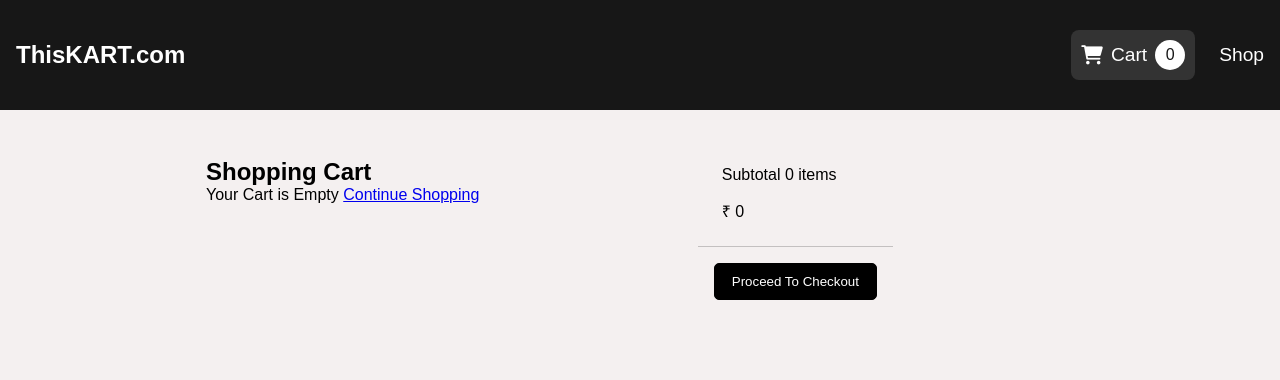
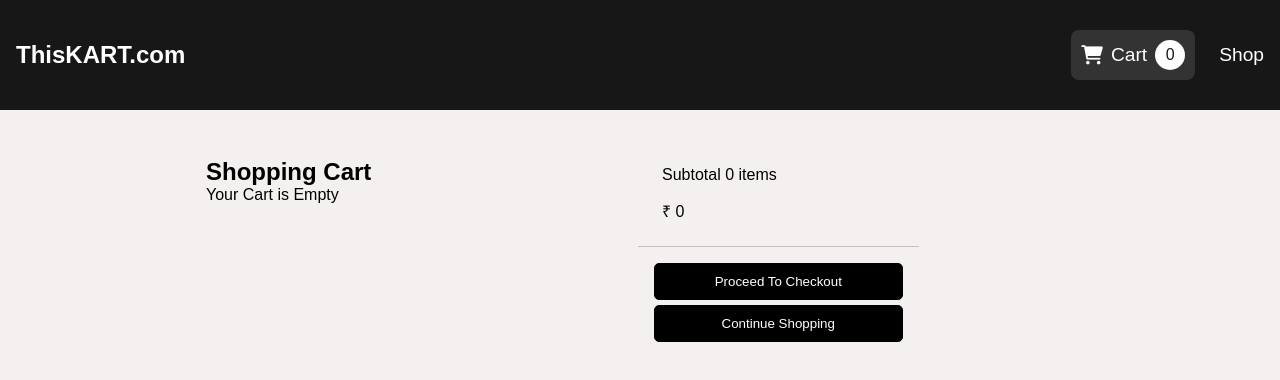
Before and after one commit to luckymeraj/thisKartMERNshopping, a React (Create React App) app in the folder frontend/: page /cart in a window 1280 px wide. Shown: the top 380 px of the page. Built offline with nearby package versions, Linux system fonts and the light colour scheme.

Commit message:
cart count

```diff
--- a/frontend/src/Screens/CartScreen.css
+++ b/frontend/src/Screens/CartScreen.css
@@ -38,14 +38,19 @@ padding: 1rem;
 }
 
 .cartscreen_right >div> button{
-    padding: 10px 17px;
+    padding: 10px 1px;
     width: 100%;
     background: black;
     color: white;
     border: 1px solid black;
     border-radius: 5px;
     cursor: pointer;
+    margin-bottom: 5px;
 }
+
+
+
+
 
 .cartscreen_right div button:hover{
 opacity: 0.8;
--- a/frontend/src/Screens/CartScreen.jsx
+++ b/frontend/src/Screens/CartScreen.jsx
@@ -1,6 +1,6 @@
 import './CartScreen.css';
 import {useDispatch,useSelector} from 'react-redux';
-import { Link } from 'react-router-dom';
+import { Link, useNavigate } from 'react-router-dom';
 
 // component
 import CartItem from '../components/CartItem';
@@ -10,8 +10,8 @@ import CartItem from '../components/CartItem';
 import {addToCart, removeFromCart} from '../redux/actions/cartActions';
 
 const CartScreen = () => {
-
     const dispatch= useDispatch();
+    const navigate=useNavigate();
 
     const cart= useSelector((state)=>state.cart);
     const {cartItems}=cart;
@@ -32,6 +32,10 @@ const CartScreen = () => {
     const getCartSubTotal=()=>{
         return cartItems.reduce((price,item)=>(item.price*item.qty) + price, 0)
     }
+    const continueShopping=()=>{
+        navigate('/')
+
+    }
 
 
 
@@ -41,7 +45,8 @@ const CartScreen = () => {
                 <h2>Shopping Cart</h2>
               {cartItems.length===0 ? (
                 <div>
-                    Your Cart is Empty <Link to='/' >Continue Shopping</Link>
+                    Your Cart is Empty
+                    {/* <Link to='/' >Continue Shopping</Link> */}
                 </div>
               ) : cartItems.map(item=>(
                 <CartItem item={item} qtyChangeHandler={qtyChangeHandler}
@@ -57,6 +62,10 @@ const CartScreen = () => {
                 </div>
                 <div>
                     <button>Proceed To Checkout</button>
+                    <button onClick={continueShopping} >Continue Shopping</button>
+
+
+
                 </div>
             </div>
         </div>
--- a/frontend/src/components/Navbar.jsx
+++ b/frontend/src/components/Navbar.jsx
@@ -10,7 +10,7 @@ const Navbar = ({ click }) => {
     const { cartItems } = cart;
 
     const getCartCount = () => {
-        return cartItems.reduce((qty, item) => qty + item.qty,0)
+        return cartItems.reduce((qty, item) => qty +Number(item.qty),0)
     }
 
     return (
--- a/frontend/src/components/SideDrawer.jsx
+++ b/frontend/src/components/SideDrawer.jsx
@@ -1,6 +1,16 @@
 import './SideDrawer.css';
-import {Link} from 'react-router-dom'
+import {Link} from 'react-router-dom';
+import { useSelector } from 'react-redux';
 const SideDrawer = ({show,click}) => {
+
+    const cart = useSelector((state) => state.cart);
+
+    const { cartItems } = cart;
+
+    const getCartCount = () => {
+        return cartItems.reduce((qty, item) => qty +Number(item.qty),0)
+    }
+
     const sideDrawerClass=['sidedrawer'];
     if(show){
         sideDrawerClass.push('show')
@@ -13,7 +23,7 @@ const SideDrawer = ({show,click}) => {
             <i className='fas fa-shopping-cart'></i>
 
             <span>
-                Cart <span className='sidedrawer_cartbadge'>0</span>
+                Cart <span className='sidedrawer_cartbadge'>{ getCartCount()}</span>
             </span>
             </Link>
             </li>
```
